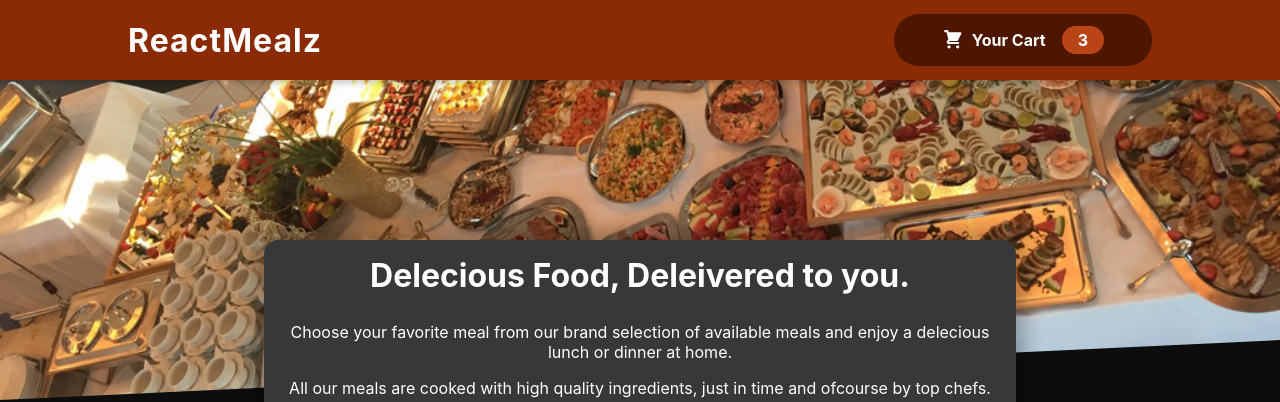
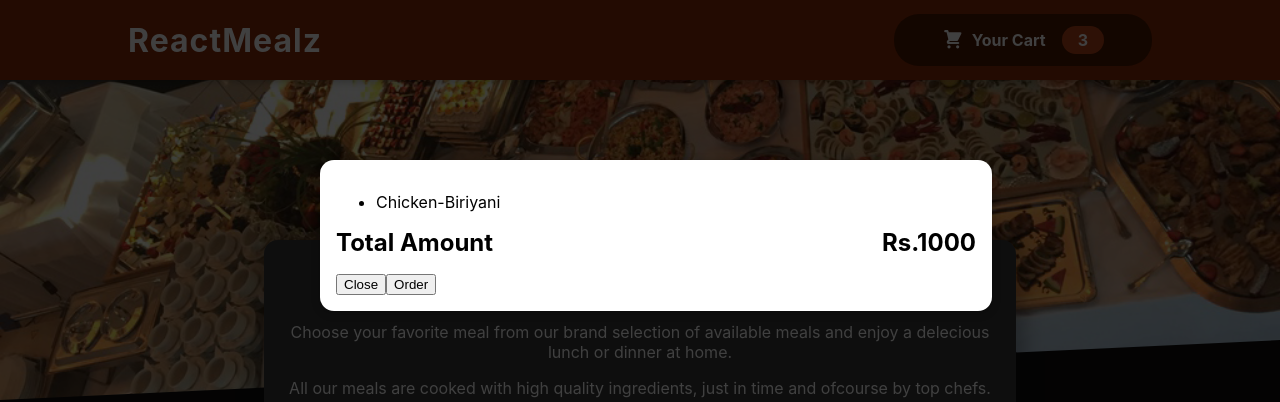
Before and after one commit to Akash007670/React-Mealz, a React (Create React App) app: page / in a window 1280 px wide. Shown: the top 402 px of the page. Built offline with nearby package versions, Linux system fonts and the light colour scheme.

Commit message:
Added changes

```diff
--- a/src/Cart/Cart.js
+++ b/src/Cart/Cart.js
@@ -1,13 +1,15 @@
 import React from "react";
+import Modal from "../UI/Modal";
 import "./Cart.css";
 
 const Cart = () => {
   const cartItem = (
-    <ul className="cart-item">
+    <ul className="cart-items">
       {[
         {
           id: "c1",
           name: "Chicken-Biriyani",
+          amount: 2,
           price: "Rs.800",
         },
       ].map((item) => (
@@ -16,17 +18,17 @@ const Cart = () => {
     </ul>
   );
   return (
-    <div>
+    <Modal>
       {cartItem}
       <div className="total">
         <span>Total Amount</span>
         <span>Rs.1000</span>
       </div>
-      <div className="action">
-        <button className="close">Close</button>
-        <button className="order">Order</button>
+      <div className="actions">
+        <button className="button--alt">Close</button>
+        <button>Order</button>
       </div>
-    </div>
+    </Modal>
   );
 };
 
```
